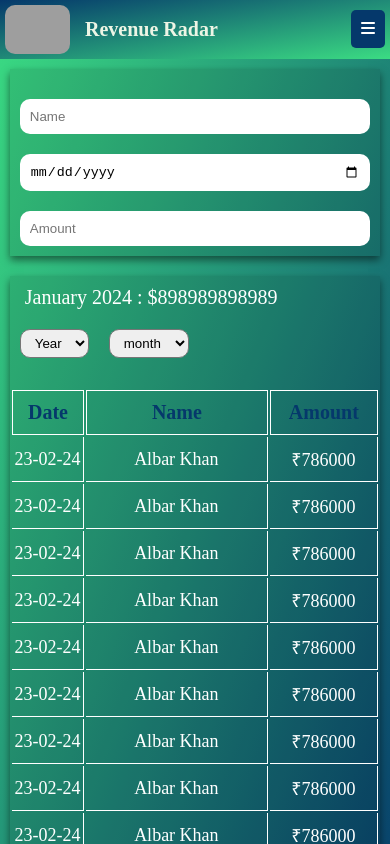
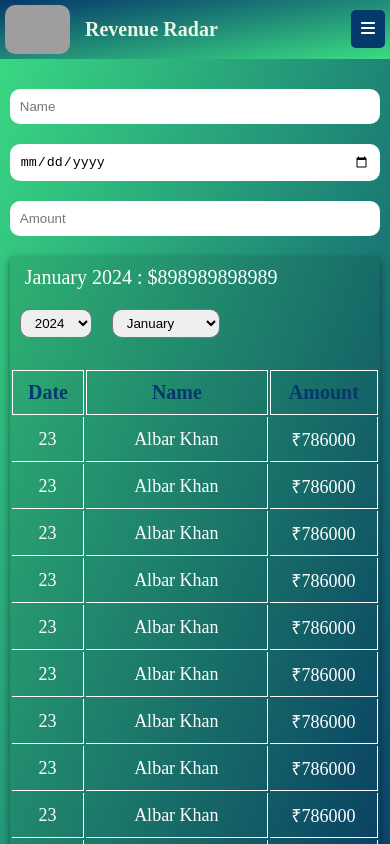
Before and after one commit to AlbarKhan/RevenueRadar-React-, a React (Create React App) app: page / in a window 390 px wide. Shown: the top 844 px of the page. Built offline with nearby package versions, Linux system fonts and the light colour scheme; grey boxes are pictures that could not be loaded.

Commit message:
layout responsive

```diff
--- a/src/App.js
+++ b/src/App.js
@@ -1,27 +1,42 @@
 import { useState } from "react";
 
+//ignore prettier
+const months = [
+  "January",
+  "Feburary",
+  "March",
+  "April",
+  "May",
+  "June",
+  "July",
+  "August",
+  "September",
+  "October",
+  "November",
+  "December",
+];
 const data = [
-  { username: "Albar Khan", date: "23-02-24", amount: [786000] },
-  { username: "Albar Khan", date: "23-02-24", amount: [786000] },
-  { username: "Albar Khan", date: "23-02-24", amount: [786000] },
-  { username: "Albar Khan", date: "23-02-24", amount: [786000] },
-  { username: "Albar Khan", date: "23-02-24", amount: [786000] },
-  { username: "Albar Khan", date: "23-02-24", amount: [786000] },
-  { username: "Albar Khan", date: "23-02-24", amount: [786000] },
-  { username: "Albar Khan", date: "23-02-24", amount: [786000] },
-  { username: "Albar Khan", date: "23-02-24", amount: [786000] },
-  { username: "Albar Khan", date: "23-02-24", amount: [786000] },
-  { username: "Albar Khan", date: "23-02-24", amount: [786000] },
-  { username: "Albar Khan", date: "23-02-24", amount: [786000] },
-  { username: "Albar Khan", date: "23-02-24", amount: [786000] },
-  { username: "Albar Khan", date: "23-02-24", amount: [786000] },
-  { username: "Albar Khan", date: "23-02-24", amount: [786000] },
-  { username: "Albar Khan", date: "23-02-24", amount: [786000] },
-  { username: "Albar Khan", date: "23-02-24", amount: [786000] },
-  { username: "Albar Khan", date: "23-02-24", amount: [786000] },
-  { username: "Albar Khan", date: "23-02-24", amount: [786000] },
-  { username: "Albar Khan", date: "23-02-24", amount: [786000] },
-  { username: "Albar Khan", date: "23-02-24", amount: [786000] },
+  { username: "Albar Khan", date: "23", year: 2024, amount: 786000 },
+  { username: "Albar Khan", date: "23", year: 2024, amount: 786000 },
+  { username: "Albar Khan", date: "23", year: 2024, amount: 786000 },
+  { username: "Albar Khan", date: "23", year: 2024, amount: 786000 },
+  { username: "Albar Khan", date: "23", year: 2024, amount: 786000 },
+  { username: "Albar Khan", date: "23", year: 2021, amount: 786000 },
+  { username: "Albar Khan", date: "23", year: 2021, amount: 786000 },
+  { username: "Albar Khan", date: "23", year: 2021, amount: 786000 },
+  { username: "Albar Khan", date: "23", year: 2022, amount: 786000 },
+  { username: "Albar Khan", date: "23", year: 2023, amount: 786000 },
+  { username: "Albar Khan", date: "23", year: 2023, amount: 786000 },
+  { username: "Albar Khan", date: "23", year: 2023, amount: 786000 },
+  { username: "Albar Khan", date: "23", year: 2023, amount: 786000 },
+  { username: "Albar Khan", date: "23", year: 2023, amount: 786000 },
+  { username: "Albar Khan", date: "23", year: 2023, amount: 786000 },
+  { username: "Albar Khan", date: "23", year: 2021, amount: 786000 },
+  { username: "Albar Khan", date: "23", year: 2023, amount: 786000 },
+  { username: "Albar Khan", date: "23", year: 2022, amount: 786000 },
+  { username: "Albar Khan", date: "23", year: 2022, amount: 786000 },
+  { username: "Albar Khan", date: "23", year: 2022, amount: 786000 },
+  { username: "Albar Khan", date: "23", year: 2021, amount: 786000 },
 ];
 export default function App() {
   return (
@@ -79,11 +94,42 @@ function Body() {
 }
 
 function Form() {
+  const [name, setName] = useState("");
+  const [date, setDate] = useState("");
+
+  function getCurrentDate() {
+    const today = new Date();
+    let dd = today.getDate();
+    let mm = today.getMonth() + 1; // January is 0
+    const yyyy = today.getFullYear();
+
+    if (dd < 10) {
+      dd = "0" + dd;
+    }
+
+    if (mm < 10) {
+      mm = "0" + mm;
+    }
+
+    return yyyy + "-" + mm + "-" + dd;
+  }
+
   return (
     <form className="form">
       <div>
-        <input className="name" placeholder="Name"></input>
-        <input type="date" className="name" placeholder="Name"></input>
+        <input
+          className="name"
+          placeholder="Name"
+          value={name}
+          onChange={(e) => setName(e.target.value)}
+        ></input>
+        <input
+          type="date"
+          className="name"
+          placeholder="Name"
+          min={getCurrentDate()}
+          onChange={(e) => setDate(e.target.value)}
+        ></input>
         <input type="number" className="name" placeholder="Amount "></input>
       </div>
     </form>
@@ -91,14 +137,23 @@ function Form() {
 }
 
 function DateBar() {
+  let years = new Set();
+  data.forEach((element) => {
+    years.add(element.year);
+  });
+  // console.log(years);
   return (
     <div className="date-bar">
       <div className="select-options">
         <select>
-          <option>Year</option>
+          {[...years].map((year, index) => (
+            <option key={index}>{year}</option>
+          ))}
         </select>
         <select>
-          <option>month</option>
+          {months.map((month, index) => (
+            <option>{month}</option>
+          ))}
         </select>
       </div>
       <div>
@@ -110,6 +165,7 @@ function DateBar() {
 
 function Table() {
   return (
+    <div className="table-parent">
       <table className="table">
         <thead>
           <tr>
@@ -118,9 +174,9 @@ function Table() {
             <th className="amount-column">Amount</th>
           </tr>
         </thead>
-      <tbody>
-        {data.map((data) => (
-          <tr key={data.username}>
+        <tbody className="table-body">
+          {data.map((data, index) => (
+            <tr key={index}>
               <td>{data.date}</td>
               <td>Albar Khan</td>
               <td>₹{data.amount}</td>
@@ -128,5 +184,6 @@ function Table() {
           ))}
         </tbody>
       </table>
+    </div>
   );
 }
--- a/src/index.css
+++ b/src/index.css
@@ -108,13 +108,13 @@ body {
 
 .main-content .list {
   width: 65%;
-  height: 740px;
-  overflow: scroll;
+  /* height: 740px; */
+  /* overflow: scroll; */
   box-shadow: 0 4px 8px 0 rgba(0, 0, 0, 0.5);
   background-color: rgba(0, 0, 0, 0.1);
 }
 
-.main-content .inputForm {
+.main-conent .inputForm {
   width: 50%;
   box-shadow: 0 4px 8px 0 rgba(0, 0, 0, 0.5);
   background-color: rgba(0, 0, 0, 0.1);
@@ -149,6 +149,10 @@ body {
   padding: 10px 0px;
   font-size: 18px;
 }
+.table-parent {
+  height: 672px;
+  overflow: scroll;
+}
 .table .date-column {
   width: 20%;
 }
@@ -158,7 +162,7 @@ body {
 .table .amount-column {
   width: 30%;
 }
-@media (max-width: 486px) {
+@media (max-width: 786px) {
   .header {
     padding: 5px;
   }
```
Lines whose indentation alone changed are shown as unchanged.
